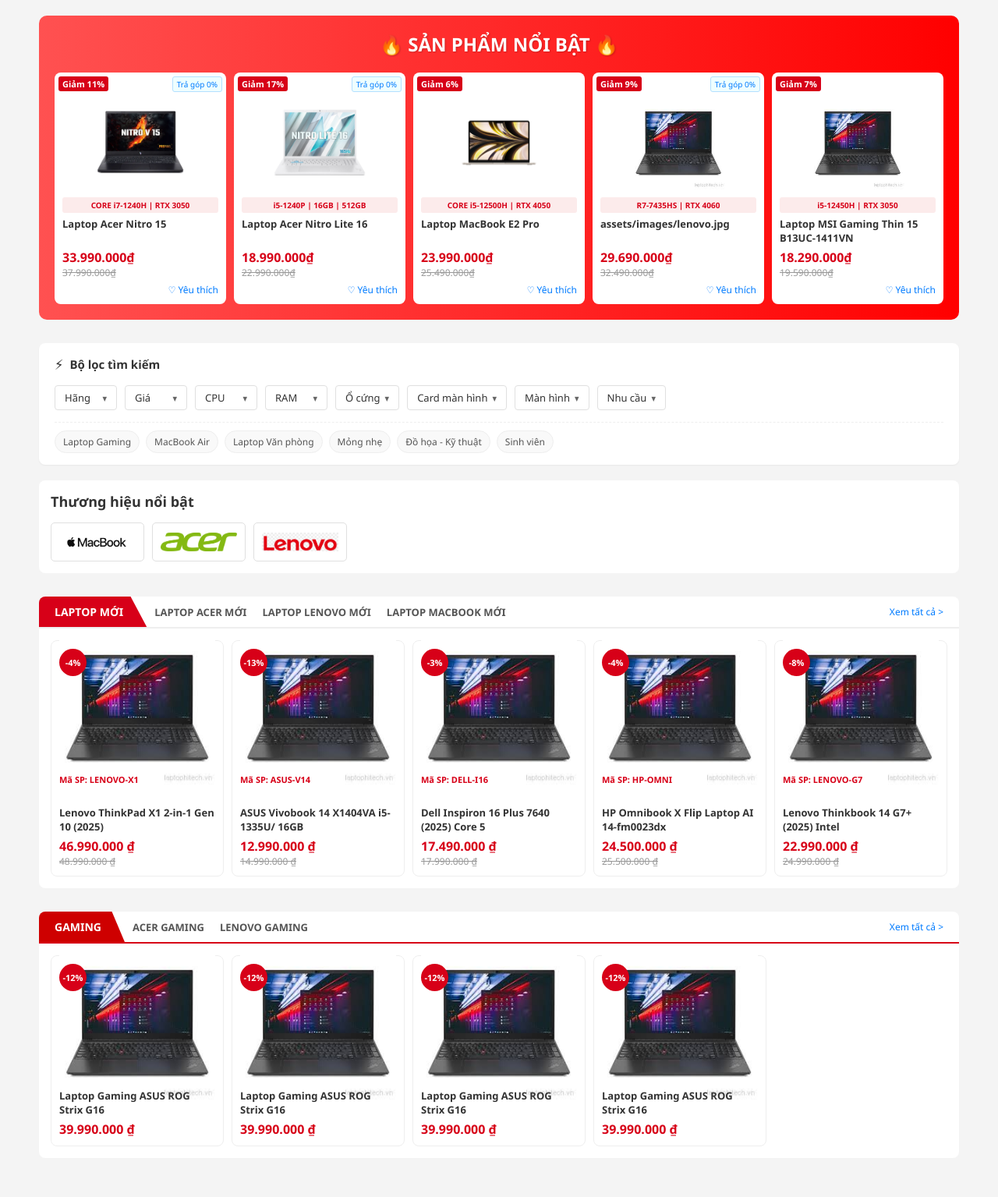
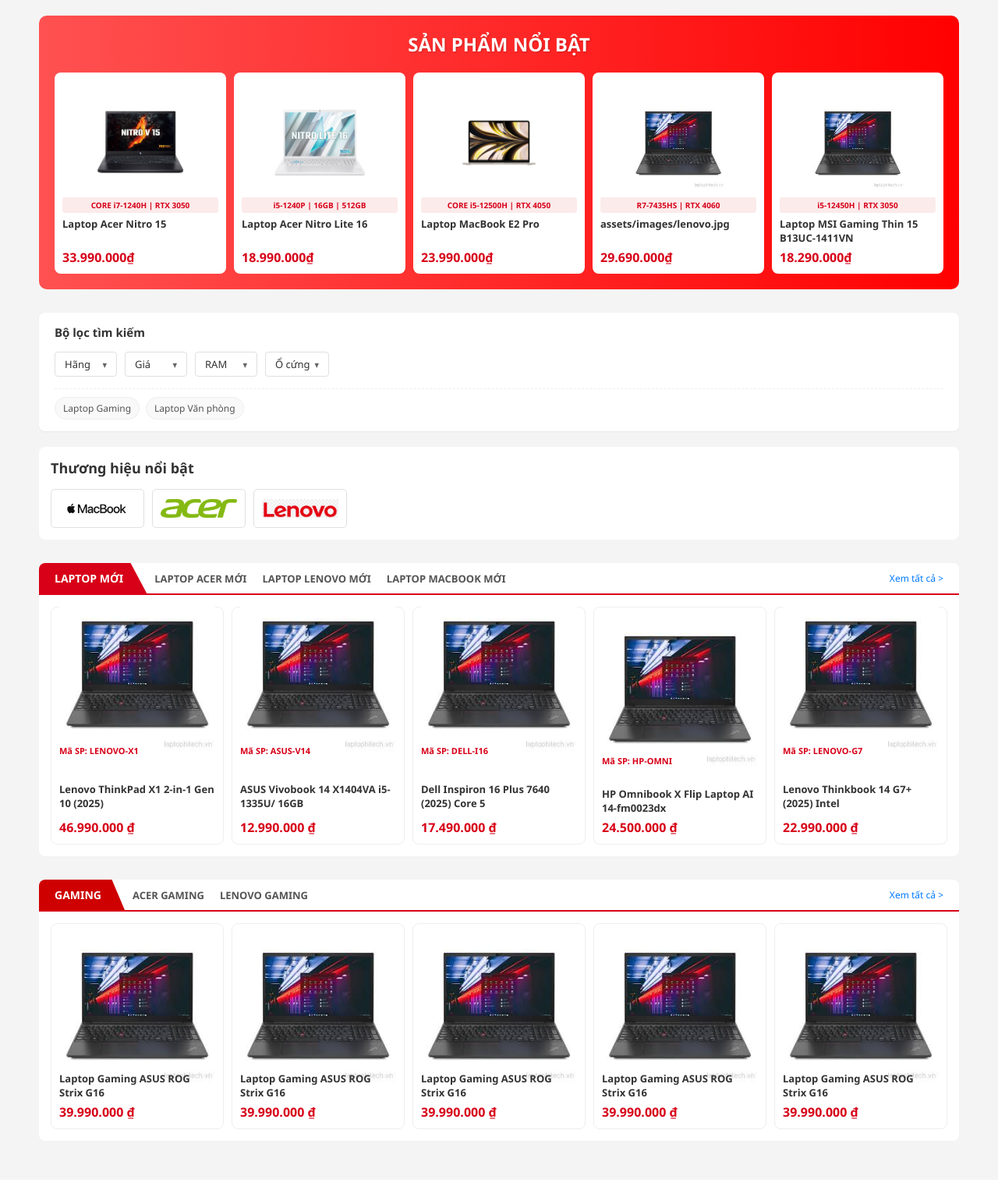
Before and after one commit to DPSgion/WebBanLapTop_THWeb, a PHP site: page / in a window 1280 px wide. Shown: the whole page at 78% size. After the commit the page ends 1448 px from the top, so only its background shows below. Run offline with PHP 8.4, Linux system fonts and the light colour scheme.

Commit message:
Sửa giao diện trang chủ

```diff
--- a/project/assets/css/style.css
+++ b/project/assets/css/style.css
@@ -24,14 +24,14 @@ img {
     display: block;
 }
 
-/* --- PHẦN 1: SẢN PHẨM NỔI BẬT (NỀN ĐỎ) --- */
+/* --- PHẦN 1: SẢN PHẨM NỔI BẬT (phần bo viền bên ngoài)*/
 .hot-deal-section {
     background: linear-gradient(90deg, #ff5151 0%, #ff0000 100%);
     border-radius: 10px;
     padding: 20px;
     margin-bottom: 30px;
 }
-
+/* Chữ tiêu đề sản phẩm nổi bật */
 .section-title-hot {
     text-align: center;
     color: white;
@@ -45,14 +45,14 @@ img {
     justify-content: center;
     gap: 10px;
 }
-
+/* chia thành 5 cột sản phẩm */
 .product-grid-5 {
     display: grid;
     grid-template-columns: repeat(5, 1fr); /* 5 cột */
     gap: 10px;
 }
 
-/* Thẻ sản phẩm chung */
+/* Phần viền của từng sản phẩm */
 .product-card {
     background: white;
     border-radius: 8px;
@@ -63,40 +63,15 @@ img {
     flex-direction: column;
     justify-content: space-between;
 }
-
+/* di chuột vô sản phẩm */
 .product-card:hover {
     transform: translateY(-2px);
     box-shadow: 0 4px 10px rgba(0,0,0,0.15);
 }
 
-/* Nhãn giảm giá & Trả góp */
-.badge-sale {
-    position: absolute;
-    top: 5px;
-    left: 5px;
-    background-color: #d70018;
-    color: white;
-    font-size: 11px;
-    padding: 2px 5px;
-    border-radius: 3px;
-    font-weight: bold;
-    z-index: 2;
-}
 
-.badge-installment {
-    position: absolute;
-    top: 5px;
-    right: 5px;
-    background-color: #eeffff;
-    color: #007bff;
-    font-size: 10px;
-    padding: 2px 5px;
-    border-radius: 3px;
-    border: 1px solid #b3e0ff;
-    z-index: 2;
-}
 
-/* Hình ảnh sản phẩm */
+/* Hình ảnh sản phẩm ở sản phẩm nội bật */
 .p-img {
     margin: 20px 0 10px 0;
     text-align: center;
@@ -105,7 +80,7 @@ img {
     align-items: center;
     justify-content: center;
 }
-
+/* hình ảnh sản phẩm ở các phần khác */
 .p-img img {
     max-height: 100%;
 }
@@ -133,6 +108,7 @@ img {
     margin-bottom: 5px;
     display: -webkit-box;
     -webkit-line-clamp: 2;
+    line-clamp: 2;
     -webkit-box-orient: vertical;
     overflow: hidden;
     height: 36px;
@@ -145,23 +121,9 @@ img {
     font-size: 16px;
 }
 
-.p-price-old {
-    color: #999;
-    text-decoration: line-through;
-    font-size: 12px;
-}
 
-/* Nút yêu thích */
-.p-action {
-    display: flex;
-    justify-content: flex-end;
-    margin-top: 5px;
-    color: #007bff;
-    font-size: 12px;
-    align-items: center;
-    cursor: pointer;
-}
-.p-action span { margin-left: 4px; }
+
+
 
 /* --- PHẦN 2: THƯƠNG HIỆU (Đã sửa cho Logo ảnh) --- */
 .brands-section {
@@ -279,22 +241,6 @@ img {
     box-shadow: 0 4px 10px rgba(0,0,0,0.1);
 }
 
-.circle-discount {
-    position: absolute;
-    top: 10px;
-    left: 10px;
-    background: #d70018;
-    color: white;
-    width: 35px;
-    height: 35px;
-    border-radius: 50%;
-    display: flex;
-    align-items: center;
-    justify-content: center;
-    font-size: 11px;
-    font-weight: bold;
-    z-index: 2;
-}
 
 .cat-img-container {
         height: 150px;
@@ -330,7 +276,7 @@ img {
     font-weight: bold;
     font-size: 15px;
 }
-.filter-title-icon { margin-right: 8px; font-size: 18px; }
+
 
 /* Hàng nút lọc chính */
 .filter-list {
--- a/project/index.php
+++ b/project/index.php
@@ -13,12 +13,11 @@
     <div class="container">
 
         <section class="hot-deal-section">
-            <h2 class="section-title-hot">🔥 SẢN PHẨM NỔI BẬT 🔥</h2>
+            <h2 class="section-title-hot"> SẢN PHẨM NỔI BẬT </h2>
 
             <div class="product-grid-5">
                 <div class="product-card">
-                    <span class="badge-sale">Giảm 11%</span>
-                    <span class="badge-installment">Trả góp 0%</span>
+
                     <div class="p-img">
                         <img src="assets/images/acer_nitro_15.webp" alt="Laptop">
                     </div>
@@ -26,16 +25,14 @@
                     <div class="p-name">Laptop Acer Nitro 15</div>
                     <div class="p-price">
                         <div class="p-price-current">33.990.000₫</div>
-                        <div class="p-price-old">37.990.000₫</div>
+
                     </div>
-                    <div class="p-action">
-                        <span>♡ Yêu thích</span>
-                    </div>
+
                 </div>
 
                 <div class="product-card">
-                    <span class="badge-sale">Giảm 17%</span>
-                    <span class="badge-installment">Trả góp 0%</span>
+
+
                     <div class="p-img">
                         <img src="assets/images/acer_nitro_lite_16.png" alt="Laptop">
                     </div>
@@ -43,15 +40,13 @@
                     <div class="p-name">Laptop Acer Nitro Lite 16</div>
                     <div class="p-price">
                         <div class="p-price-current">18.990.000₫</div>
-                        <div class="p-price-old">22.990.000₫</div>
+
                     </div>
-                    <div class="p-action">
-                        <span>♡ Yêu thích</span>
-                    </div>
+
                 </div>
 
                 <div class="product-card">
-                    <span class="badge-sale">Giảm 6%</span>
+
                     <div class="p-img">
                         <img src="assets/images/macbook_E2_pro.webp" alt="Laptop">
                     </div>
@@ -59,16 +54,13 @@
                     <div class="p-name">Laptop MacBook E2 Pro</div>
                     <div class="p-price">
                         <div class="p-price-current">23.990.000₫</div>
-                        <div class="p-price-old">25.490.000₫</div>
+
                     </div>
-                    <div class="p-action">
-                        <span>♡ Yêu thích</span>
-                    </div>
+
                 </div>
 
                 <div class="product-card">
-                    <span class="badge-sale">Giảm 9%</span>
-                    <span class="badge-installment">Trả góp 0%</span>
+
                     <div class="p-img">
                         <img src="assets/images/lenovo.jpg" alt="Laptop">
                     </div>
@@ -76,15 +68,13 @@
                     <div class="p-name">assets/images/lenovo.jpg</div>
                     <div class="p-price">
                         <div class="p-price-current">29.690.000₫</div>
-                        <div class="p-price-old">32.490.000₫</div>
+
                     </div>
-                    <div class="p-action">
-                        <span>♡ Yêu thích</span>
-                    </div>
+
                 </div>
 
                 <div class="product-card">
-                    <span class="badge-sale">Giảm 7%</span>
+
                     <div class="p-img">
                         <img src="assets/images/lenovo.jpg" alt="Laptop">
                     </div>
@@ -92,39 +82,30 @@
                     <div class="p-name">Laptop MSI Gaming Thin 15 B13UC-1411VN</div>
                     <div class="p-price">
                         <div class="p-price-current">18.290.000₫</div>
-                        <div class="p-price-old">19.590.000₫</div>
+
                     </div>
-                    <div class="p-action">
-                        <span>♡ Yêu thích</span>
-                    </div>
+
                 </div>
             </div>
         </section>
 
         <section class="filter-section">
             <div class="filter-header">
-                <span class="filter-title-icon">⚡</span>
                 <span class="filter-title-text">Bộ lọc tìm kiếm</span>
             </div>
 
             <div class="filter-list">
                 <div class="filter-btn">Hãng <span class="arrow-down">▼</span></div>
                 <div class="filter-btn">Giá <span class="arrow-down">▼</span></div>
-                <div class="filter-btn">CPU <span class="arrow-down">▼</span></div>
                 <div class="filter-btn">RAM <span class="arrow-down">▼</span></div>
                 <div class="filter-btn">Ổ cứng <span class="arrow-down">▼</span></div>
-                <div class="filter-btn">Card màn hình <span class="arrow-down">▼</span></div>
-                <div class="filter-btn">Màn hình <span class="arrow-down">▼</span></div>
-                <div class="filter-btn">Nhu cầu <span class="arrow-down">▼</span></div>
+
             </div>
 
             <div class="quick-filter-list">
                 <div class="quick-tag">Laptop Gaming</div>
-                <div class="quick-tag">MacBook Air</div>
                 <div class="quick-tag">Laptop Văn phòng</div>
-                <div class="quick-tag">Mỏng nhẹ</div>
-                <div class="quick-tag">Đồ họa - Kỹ thuật</div>
-                <div class="quick-tag">Sinh viên</div>
+
             </div>
         </section>
 
@@ -138,7 +119,8 @@
         </section>
 
         <section class="category-section">
-            <div class="cat-header">
+            <div class="cat-header" style="border-bottom-color: #d70018;">
+
                 <div class="cat-title">LAPTOP MỚI</div>
                 <div class="cat-nav">
                     <a href="#">LAPTOP ACER MỚI</a>
@@ -149,9 +131,10 @@
             </div>
 
             <div class="cat-body">
+
                 <div class="product-grid-5">
                     <div class="product-card">
-                        <div class="circle-discount">-4%</div>
+
                         <div class="cat-img-container">
                             <img src="assets/images/lenovo.jpg" alt="Laptop">
                         </div>
@@ -159,12 +142,12 @@
                         <div class="p-name">Lenovo ThinkPad X1 2-in-1 Gen 10 (2025)</div>
                         <div class="p-price">
                             <div class="p-price-current">46.990.000 ₫</div>
-                            <div class="p-price-old">48.990.000 ₫</div>
+
                         </div>
                     </div>
 
                     <div class="product-card">
-                        <div class="circle-discount">-13%</div>
+
                         <div class="cat-img-container">
                             <img src=assets/images/lenovo.jpg alt="Laptop">
                         </div>
@@ -172,12 +155,12 @@
                         <div class="p-name">ASUS Vivobook 14 X1404VA i5-1335U/ 16GB</div>
                         <div class="p-price">
                             <div class="p-price-current">12.990.000 ₫</div>
-                            <div class="p-price-old">14.990.000 ₫</div>
+
                         </div>
                     </div>
 
                     <div class="product-card">
-                        <div class="circle-discount">-3%</div>
+
                         <div class="cat-img-container">
                             <img src="assets/images/lenovo.jpg" alt="Laptop">
                         </div>
@@ -185,7 +168,7 @@
                         <div class="p-name">Dell Inspiron 16 Plus 7640 (2025) Core 5</div>
                         <div class="p-price">
                             <div class="p-price-current">17.490.000 ₫</div>
-                            <div class="p-price-old">17.990.000 ₫</div>
+
                         </div>
                     </div>
 
@@ -198,12 +181,12 @@
                         <div class="p-name">HP Omnibook X Flip Laptop AI 14-fm0023dx</div>
                         <div class="p-price">
                             <div class="p-price-current">24.500.000 ₫</div>
-                            <div class="p-price-old">25.500.000 ₫</div>
+
                         </div>
                     </div>
 
                     <div class="product-card">
-                        <div class="circle-discount">-8%</div>
+
                         <div class="cat-img-container">
                             <img src="assets/images/lenovo.jpg" alt="Laptop">
                         </div>
@@ -211,7 +194,7 @@
                         <div class="p-name">Lenovo Thinkbook 14 G7+ (2025) Intel</div>
                         <div class="p-price">
                             <div class="p-price-current">22.990.000 ₫</div>
-                            <div class="p-price-old">24.990.000 ₫</div>
+
                         </div>
                     </div>
                 </div>
@@ -274,6 +257,17 @@
                         </div>
                     </div>
 
+                     <div class="product-card">
+                        <div class="circle-discount">-12%</div>
+                        <div class="cat-img-container">
+                            <img src="assets/images/lenovo.jpg" alt="Laptop">
+                        </div>
+                        <div class="p-name">Laptop Gaming ASUS ROG Strix G16</div>
+                        <div class="p-price">
+                            <div class="p-price-current">39.990.000 ₫</div>
+                        </div>
+                    </div>
+
                 </div>
             </div>
         </section>
```
